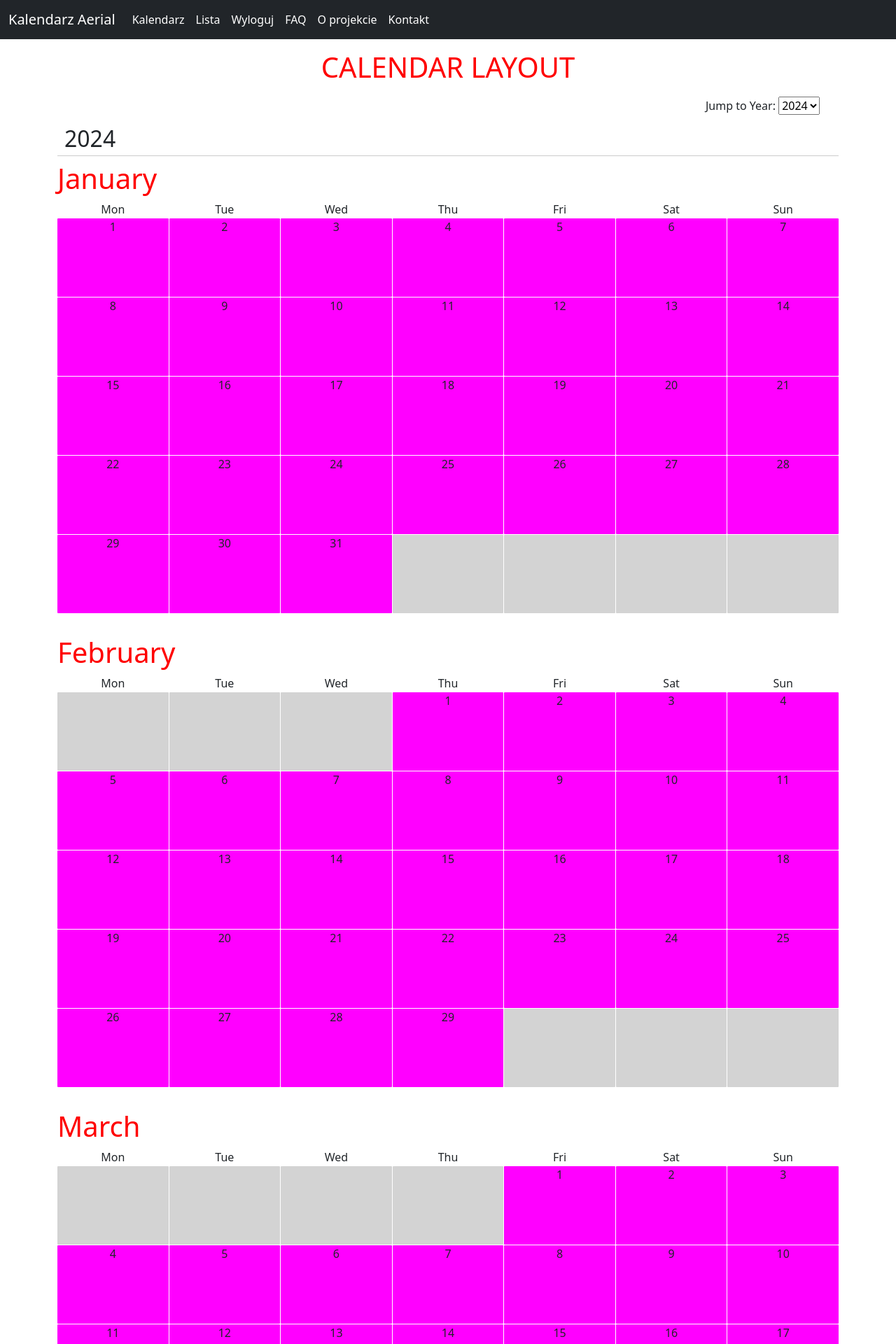
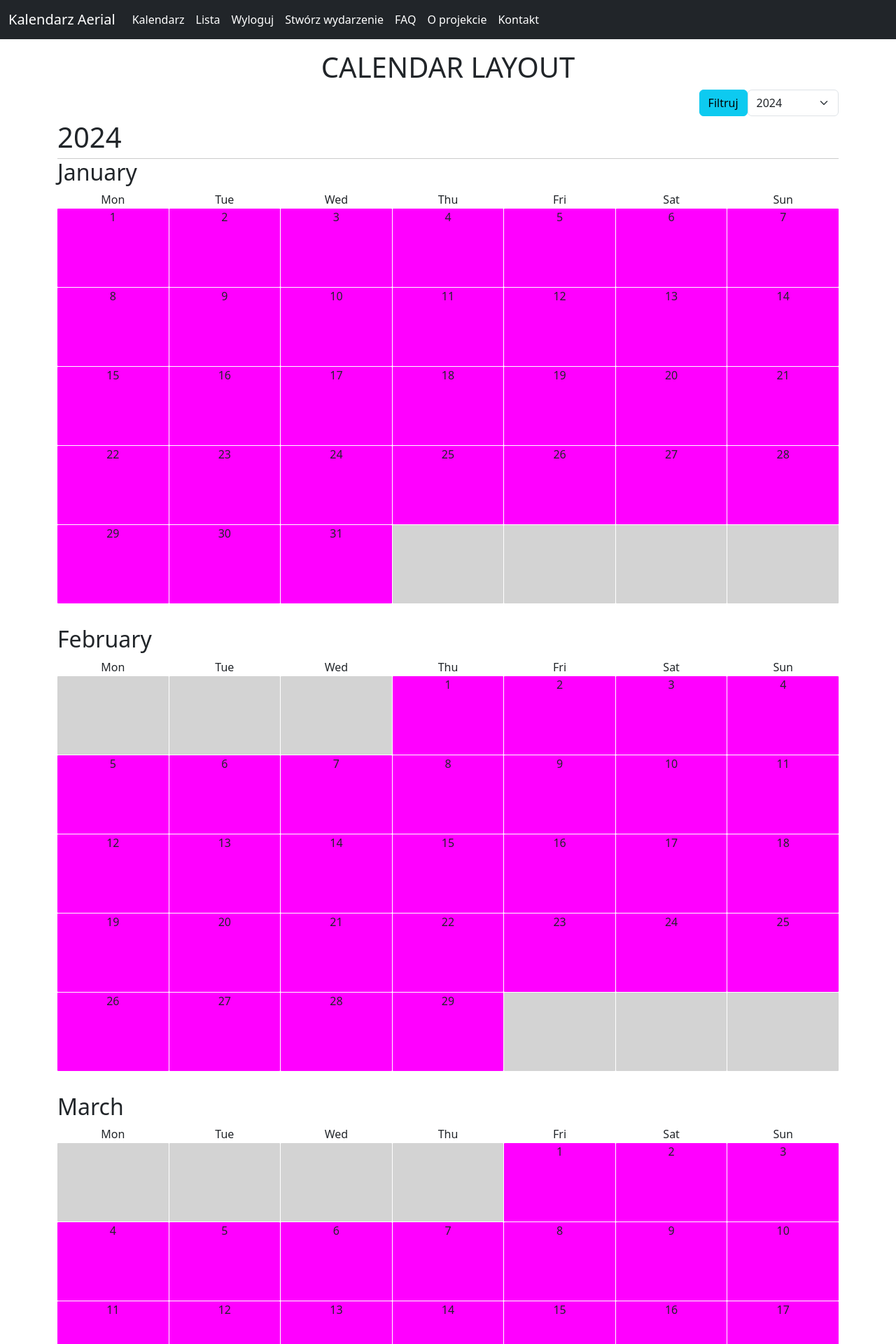
Before and after one commit to Filbog/aerial-calendar, a Django app: page /calendar/ in a window 1280 px wide. Shown: the top 1920 px of the page at 70% size. Run offline with Django 5.2, Linux system fonts and the light colour scheme; the visitor is signed in with stand-in values (Sample User, id 1); data that the repository does not hold is empty; parts of the project's set-up code (start-up, migrations or seed data) failed here and were passed over; some libraries are stand-ins or nearby versions.

Commit message:
lots of nice changes, lotss of debugging

```diff
--- a/calendar_app/forms.py
+++ b/calendar_app/forms.py
@@ -10,7 +10,6 @@ class EventForm(forms.ModelForm):
             "start_date",
             "end_date",
             "location",
-            "is_virtual",
             "type",
             "is_aerial",
             "main_link",
@@ -24,7 +23,6 @@ class EventForm(forms.ModelForm):
             "start_date": "Data rozpoczęcia",
             "end_date": "Data zakończenia",
             "location": "Lokalizacja",
-            "is_virtual": "wydarzenie online",
             "type": "Typ",
             "is_aerial": "Wydarzenie związane z akrobatyką powietrzną",
             "main_link": "Główny link - wydarzenie na FB, strona internetowa",
--- a/calendar_app/models.py
+++ b/calendar_app/models.py
@@ -19,8 +19,7 @@ class Event(models.Model):
     author = models.ForeignKey(User, on_delete=models.CASCADE, related_name="events")
     organizer_alias = models.CharField(max_length=100)
 
-    is_virtual = models.BooleanField(default=False)
-    location = models.CharField(max_length=100, blank=True, null=True)
+    location = models.CharField(max_length=100)
 
     created_at = models.DateTimeField(auto_now_add=True)
 
--- a/calendar_app/views.py
+++ b/calendar_app/views.py
@@ -38,6 +38,7 @@ class EventListView(ListView):
 def calendar_view(request):
     years = [datetime.now().year + i for i in range(2)]
     print(years)
+    event_types = Event.TYPE_CHOICES
     events = Event.objects.all()
     events_serialized = json.dumps(
         [
@@ -46,8 +47,7 @@ def calendar_view(request):
                 "name": event.name,
                 "start_date": event.start_date.isoformat(),
                 "end_date": event.end_date.isoformat(),
-                "is_virtual": event.is_virtual,
-                "location": event.location if event.location else "",
+                "location": event.location,
                 "type": event.type,
             }
             for event in events
@@ -56,7 +56,7 @@ def calendar_view(request):
     return render(
         request,
         "calendar/calendar_layout.html",
-        {"events": events_serialized, "years": years},
+        {"events": events_serialized, "event_types": event_types, "years": years},
     )
 
 
--- a/static/css/style.css
+++ b/static/css/style.css
@@ -4,7 +4,7 @@
 }
 
 h1 {
-    color: red;
+    /* color: red; */
     display: block;
 }
 
@@ -91,24 +91,47 @@ body {
     background-color: lightpink;
 }
 
-.year-wrapper h2 {
+.year-wrapper h1 {
     position: sticky;
-    top: 50px; /* Adjust to the height of your navbar if needed */
+    top: 53px; /* Adjust to the height of your navbar if needed */
     z-index: 10; /* Ensure it appears above other content */
     background-color: white; /* Optional: Match the page background for better visibility */
-    padding: 5px 10px; /* Optional: Add padding for better appearance */
+    padding: 6px 0;
+    /* padding: 10px 10px;*/
+    /* padding-top: 12px; */
+    margin: 0;
     border-bottom: 1px solid #ccc; /* Optional: Add a subtle underline */
   }
 
-  .sticky-dropdown {
-    position: sticky;
-    top: 50px; /* Position at the top of the viewport */
-    left: 100%;
-    max-width: 200px;
-    z-index: 15; /* Ensure it stays above other content */
-    background: none; /* Add a background to avoid text overlap */
-    padding: 10px;
-  }
+.calendar-navigation {
+position: sticky;
+top: 60px; /* Position at the top of the viewport */
+left: 100%;
+max-width: 66%;
+z-index: 15; /* Ensure it stays above other content */
+/* padding: 5px; */
+/* padding-top: 0; */
+/* margin-top: 2rem; */
+display: flex;
+justify-content: flex-end;
+/* margin-top: 2rem; */
+}
+#collapseFilters{
+    position: absolute;
+    top: 60px;
+}
+.form-select{
+    width: 130px;
+}
+
+.month {
+    scroll-margin-top: 2rem;
+}
+
+.year-wrapper{
+    scroll-margin-top: 3rem;
+}
+
 
 
 /* LIST LAYOUT */
--- a/static/js/generate_calendar.js
+++ b/static/js/generate_calendar.js
@@ -13,9 +13,8 @@ const monthNames = [
   "December",
 ];
 
-const year2025 = 2025;
-const year2026 = 2026;
 console.log(yearsData);
+console.log(eventTypes);
 
 function generateCalendar(year) {
   const yearGrid = [];
@@ -65,7 +64,7 @@ function populateCalendar(yearData) {
   yearWrapper.classList.add("year-wrapper");
   yearWrapper.id = `year-${year}`;
 
-  const yearHeading = document.createElement("h2");
+  const yearHeading = document.createElement("h1");
   yearHeading.textContent = year;
   yearWrapper.appendChild(yearHeading);
   calendarContainer.appendChild(yearWrapper);
@@ -77,7 +76,7 @@ function populateCalendar(yearData) {
     const monthElement = document.createElement("div");
     monthElement.classList.add("month", "calendar-grid");
     monthElement.id = `month-${monthIndex}-${year}`;
-    const monthHeading = document.createElement("h1");
+    const monthHeading = document.createElement("h2");
     monthHeading.textContent = monthNames[monthIndex];
     yearWrapper.appendChild(monthHeading);
     yearWrapper.appendChild(monthElement);
@@ -155,16 +154,29 @@ document.addEventListener("DOMContentLoaded", () => {
     yearsDropdown.appendChild(option);
   });
 
-  // Scroll to the selected year
+  // Scroll to the selected year dropdown
   yearsDropdown.addEventListener("change", (event) => {
     const selectedYear = event.target.value;
-    const yearHeading = document.getElementById(selectedYear);
+    const yearContainer = document.getElementById(selectedYear);
 
-    if (yearHeading) {
-      yearHeading.scrollIntoView({
+    if (yearContainer) {
+      yearContainer.scrollIntoView({
         behavior: "smooth", // Smooth scrolling animation
         block: "start", // Align to the top of the viewport
       });
     }
   });
 });
+
+document.addEventListener("DOMContentLoaded", function () {
+  const today = new Date();
+  const currentMonth = today.getMonth() + 1; // JavaScript months are 0-based
+  const monthElement = document.querySelector(
+    `#month-${today.getMonth()}-${today.getFullYear()}`
+  );
+
+  if (monthElement) {
+    // Optionally, scroll the current month into view
+    monthElement.scrollIntoView({ behavior: "smooth", block: "center" });
+  }
+});
--- a/templates/_base.html
+++ b/templates/_base.html
@@ -30,6 +30,7 @@
                 <a class="nav-link" href="{% url 'list_layout' %}">Lista</a>
                 {% if user.is_authenticated %}
                 <a class="nav-link" href="{% url 'account_logout' %}">Wyloguj</a>
+                <a class="nav-link" href="{% url 'event_create' %}">Stwórz wydarzenie</a>
                 {% else %}
                 <a class="nav-link" href="{% url 'account_login' %}">Zaloguj się</a>
                 <a class="nav-link" href="{% url 'account_signup' %}">Rejestracja</a>
--- a/templates/calendar/calendar_layout.html
+++ b/templates/calendar/calendar_layout.html
@@ -5,17 +5,42 @@
 {% block content %}
 
 <h1 class="d-flex justify-content-center">CALENDAR LAYOUT</h1>
-<div id="year-selector" class="sticky-dropdown">
-    <label for="year-dropdown">Jump to Year:</label>
-    <select id="year-dropdown"></select>
+
+<div id="calendar-container">
+  <div class="calendar-navigation">
+    <button class="btn btn-info" type="button" data-bs-toggle="collapse" data-bs-target="#collapseFilters" aria-expanded="false" aria-controls="collapseFilters">
+      Filtruj
+    </button>
+    <div class="collapse" id="collapseFilters">
+      <div id="type-filter">
+        <h5>Typ wydarzenia</h5>
+        <button class="btn" id="uncheck-all-types">Odznacz wszystkie</button>
+        <div id="type-checkboxes">
+          {% for type in event_types %}
+          <label><input type="checkbox" value="{{ type.1 }}" class="form-check-input">{{ type.1 }}</label>
+          {% endfor %}
+        </div>
+      </div>
+      <div id="location-filter">
+        <h5>Lokalizacja</h5>
+        <select name="" id="location-dropdown">
+          <option value="all">Wszystkie</option>
+        </select>
+      </div>
+      <div id="aerial-filter">
+        <label><input type="checkbox" id="only-aerial"> Zwiazane z aerial</label>
+      </div>
+
+    </div>
+    <select class="form-select py-1 sticky-dropdown" id="year-dropdown"></select>
   </div>
-<div id="calendar-container">
 
 </div>
 <p>{{events}}</p>
 <script>
     const yearsData = {{ years|safe }}
     const eventsData = {{ events|safe }}
+    const eventTypes = {{ event_types|safe }}
 </script>
 <script src="{% static 'js/generate_calendar.js' %}" defer></script>
 
```
Also changed, not shown: templates/calendar/event_create.html (+5 -3 lines), calendar_app/migrations/0004_remove_event_is_virtual.py (added), calendar_app/migrations/0005_alter_event_location.py (added).
